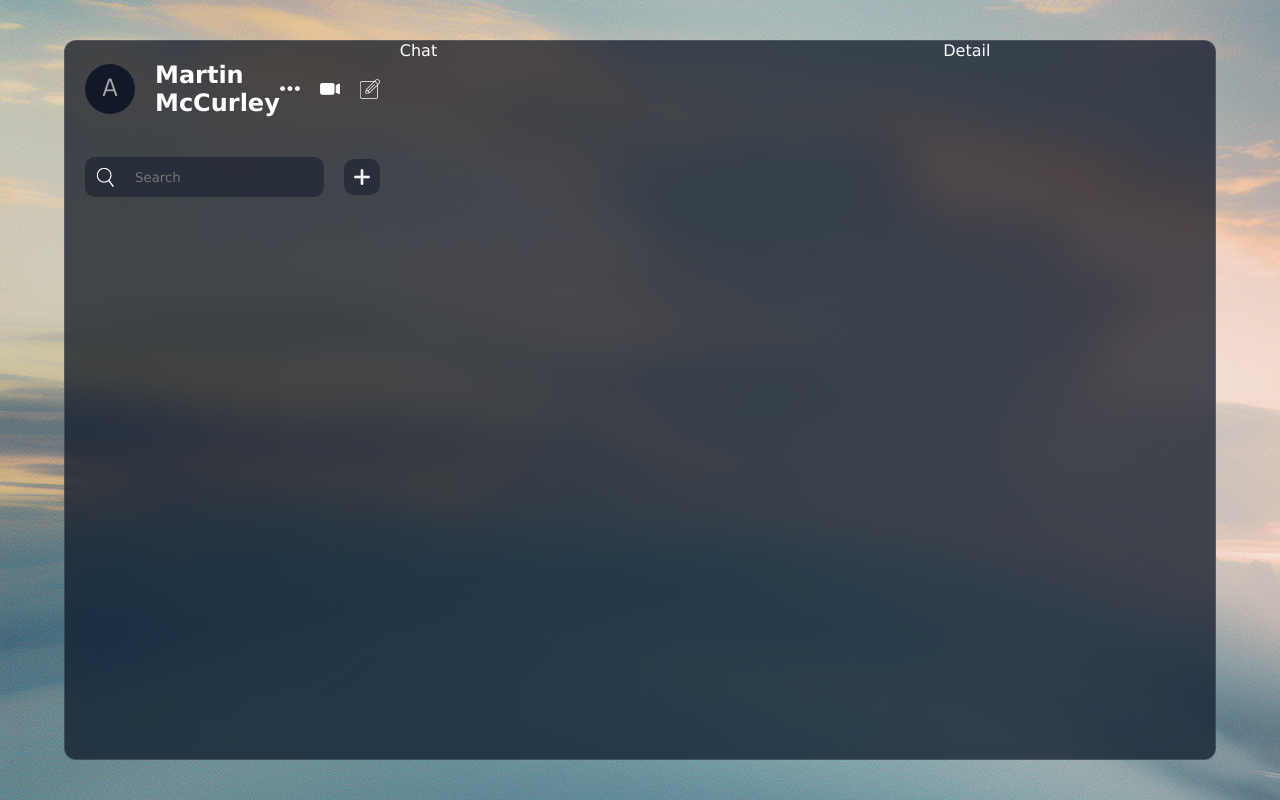
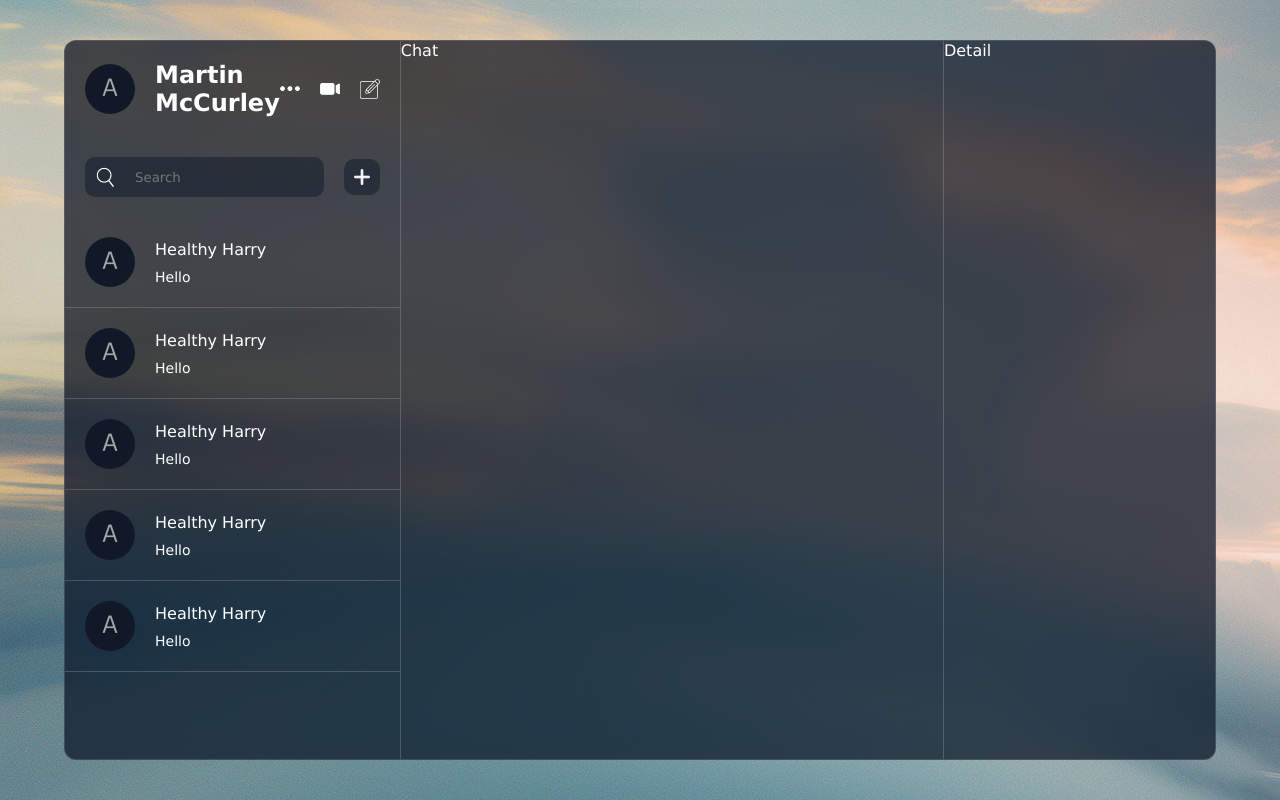
Before and after one commit to MMcUni/aichatapp, a React (Vite) app: page / in a window 1280 px wide. Built offline with nearby package versions, Linux system fonts and the light colour scheme.

Commit message:
complete chatlist component design

```diff
--- a/src/components/chat/chat.css
+++ b/src/components/chat/chat.css
@@ -1,3 +1,5 @@
 .chat {
     flex: 2;
+    border-left: #dddddd35 1px solid;
+    border-right: #dddddd35 1px solid;
 }
--- a/src/components/list/chatList/ChatList.jsx
+++ b/src/components/list/chatList/ChatList.jsx
@@ -1,14 +1,56 @@
+import React, { useState } from 'react';
 import './chatList.css';
 
 const ChatList = () => {
+  const [addMode, setAddMode] = useState(false);
   return (
-    <div className='chatList'>
+    <div className="chatList">
       <div className="search">
         <div className="searchBar">
           <img src="./search.png" alt="Search Icon" />
           <input type="text" placeholder="Search" />
         </div>
-        <img src="./plus.png" alt="Add Icon" className='add' />
+        <img
+          src={addMode ? "./minus.png" : "./plus.png"}
+          alt="Add Icon"
+          className="add"
+          onClick={() => setAddMode((prev) => !prev)}
+        />
+      </div>
+      <div className="item">
+        <img src="./avatar.png" alt="" />
+        <div className="texts">
+          <span>Healthy Harry</span>
+          <p>Hello</p>
+        </div>
+      </div>
+      <div className="item">
+        <img src="./avatar.png" alt="" />
+        <div className="texts">
+          <span>Healthy Harry</span>
+          <p>Hello</p>
+        </div>
+      </div>
+      <div className="item">
+        <img src="./avatar.png" alt="" />
+        <div className="texts">
+          <span>Healthy Harry</span>
+          <p>Hello</p>
+        </div>
+      </div>
+      <div className="item">
+        <img src="./avatar.png" alt="" />
+        <div className="texts">
+          <span>Healthy Harry</span>
+          <p>Hello</p>
+        </div>
+      </div>
+      <div className="item">
+        <img src="./avatar.png" alt="" />
+        <div className="texts">
+          <span>Healthy Harry</span>
+          <p>Hello</p>
+        </div>
       </div>
     </div>
   );
--- a/src/components/list/chatList/chatList.css
+++ b/src/components/list/chatList/chatList.css
@@ -1,5 +1,7 @@
 .chatList {
+  scrollbar-width:none;
   flex: 1;
+  overflow: scroll;
 }
 
 .chatList .search {
@@ -40,3 +42,35 @@
   border-radius: 10px;
   cursor: pointer;
 }
+
+.item{
+  display: flex;
+  align-items: center;
+  gap: 20px;
+  padding: 20px;
+  cursor: pointer;
+  border-bottom: 1px solid #dddddd35;
+
+  img{
+    width: 50px;
+    height: 50px;
+    border-radius: 50%;
+    object-fit: cover;
+  }
+
+
+.texts{ display: flex;
+flex-direction: column;
+gap: 10px;
+
+span{
+  font-weight: 500;
+
+}
+
+p{
+  font-size: 14px;
+  font-weight: 300;
+}
+}
+}
--- a/src/components/list/list.css
+++ b/src/components/list/list.css
@@ -1,3 +1,5 @@
 .list {
     flex: 1;
+    display: flex;
+    flex-direction: column;
 }
```
Lines whose indentation alone changed are shown as unchanged.
